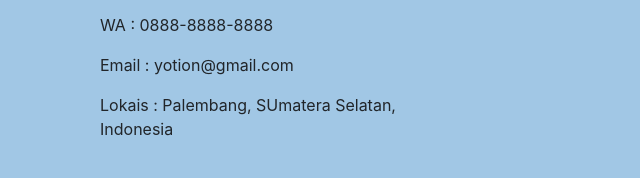
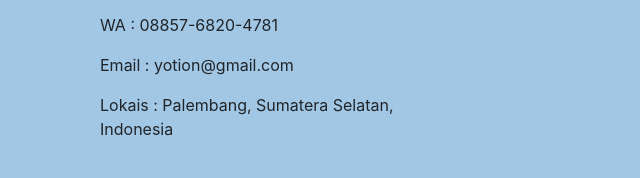
Before and after one commit to cindyyputri/YOTION, a plain HTML site: page DetailPaket.html in a window 1280 px wide. Shown: the part 2037-2215 px from the top of the page, 0-640 px from the left. Drawn offline with nearby package versions, Linux system fonts and the light colour scheme.

Commit message:
Update DetailPaket.html
Typo

```diff
--- a/DetailPaket.html
+++ b/DetailPaket.html
@@ -255,9 +255,9 @@
             <div class="col-4">
                 <img src="images/logo.png" class="img-fluid logo-img" alt="Logo Yotion">
                 <p>Yotion adalah website yang hadir menjadi partner terpercaya bagi kamu dalam memilih paket wisata yang ideal melalui review terbaru dan akurat, demi menciptakan pengalaman liburan yang luar bisa.</p>
-                <p>WA : 0888-8888-8888</p>
+                <p>WA : 08857-6820-4781</p>
                 <p>Email : yotion@gmail.com</p>
-                <p>Lokais : Palembang, SUmatera Selatan, Indonesia</p>
+                <p>Lokais : Palembang, Sumatera Selatan, Indonesia</p>
             </div>
             <div class="col">
                 <h4>Tentang</h4>
```
